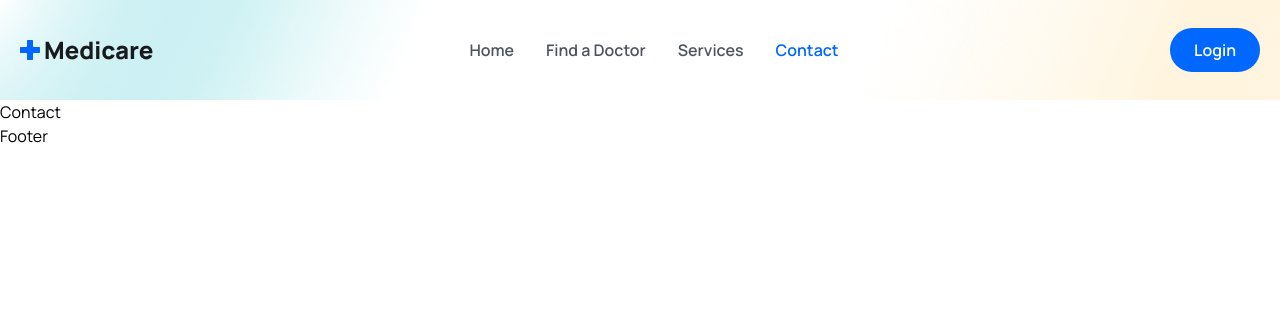
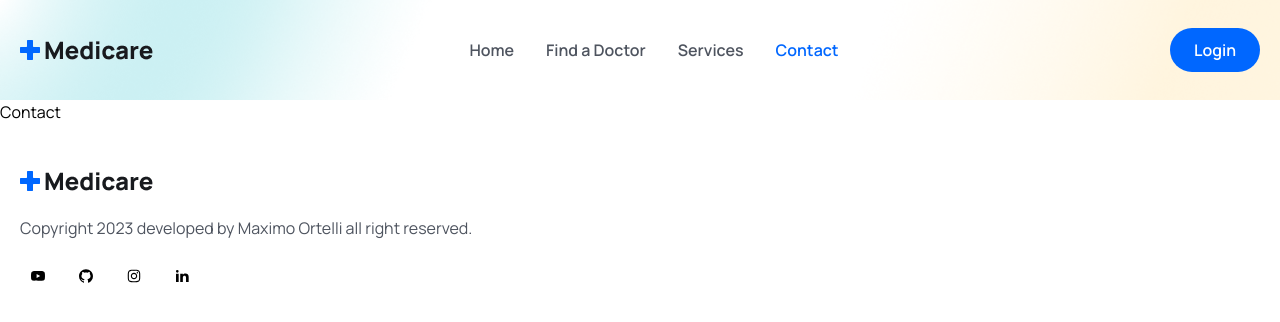
Before and after one commit to smartclin/Full-Stack-Medical-App, a React (Vite) app: page /contact in a window 1280 px wide. Shown: the top 322 px of the page. Built offline with nearby package versions, Linux system fonts and the light colour scheme; a web font is replaced by a local one.

Commit message:
Update Footer.jsx
Update Footer.jsx

```diff
--- a/src/components/Footer/Footer.jsx
+++ b/src/components/Footer/Footer.jsx
@@ -1,11 +1,9 @@
 import { Link } from "react-router-dom";
-import Logo from "../../assets/images/logo.png";
+import logo from "../../assets/images/logo.png";
 import { RiLinkedinFill } from "react-icons/ri";
-import {
-  AiFillYoutube,
-  AiFillGitHub,
-  AiOutlineInstagram,
-} from "react-icons/ai";
+import { AiFillYoutube } from "react-icons/ai";
+import { AiFillGithub} from "react-icons/ai";
+import { AiOutlineInstagram } from "react-icons/ai";
 
 const socialLinks = [
   {
@@ -14,15 +12,15 @@ const socialLinks = [
   },
   {
     path: "https://www.youtube.com/watch?v=b3KeJ8DFjwQ",
-    icon: <AiFillYoutube className="group-hover:text-white w-4 h-5" />,
+    icon: <AiFillGithub className="group-hover:text-white w-4 h-5" />,
   },
   {
     path: "https://www.youtube.com/watch?v=b3KeJ8DFjwQ",
-    icon: <AiFillYoutube className="group-hover:text-white w-4 h-5" />,
+    icon: <AiOutlineInstagram className="group-hover:text-white w-4 h-5" />,
   },
   {
     path: "https://www.youtube.com/watch?v=b3KeJ8DFjwQ",
-    icon: <AiFillYoutube className="group-hover:text-white w-4 h-5" />,
+    icon: <RiLinkedinFill className="group-hover:text-white w-4 h-5" />,
   },
 ];
 
@@ -76,7 +74,33 @@ const quickLinks03 = [
 ];
 
 const Footer = () => {
-  return <div>Footer</div>;
-};
+const year = new Date().getFullYear();
+
+  return (
+  <footer className="pb-16 pt-10">
+     <div className="container">
+      <div className="flex justify-between
+      flex-col md:flex-row flex-wrap gap-[30px]">
+        <div>
+          <img src={logo} alt="" />
+          <p className="text-[16px] leading-7 font-[400]
+          text-textColor mt-4">
+             Copyright {year} developed by Maximo Ortelli all right reserved.
+          </p>
+
+          <div className="flex items-center gap-3 mt-4">
+            {socialLinks.map((link, index) => (
+            <Link to={link.path} key={index}
+            className="w-9 h-9 border-[#181A1E]
+            rounded-full flex items-center justify-center
+            group hover:bg-primaryColor hover:border-none">
+              {link.icon}
+            </Link>))}
+          </div>
+        </div>
+      </div>
+     </div>
+  </footer>
+)};
 
 export default Footer;
```
